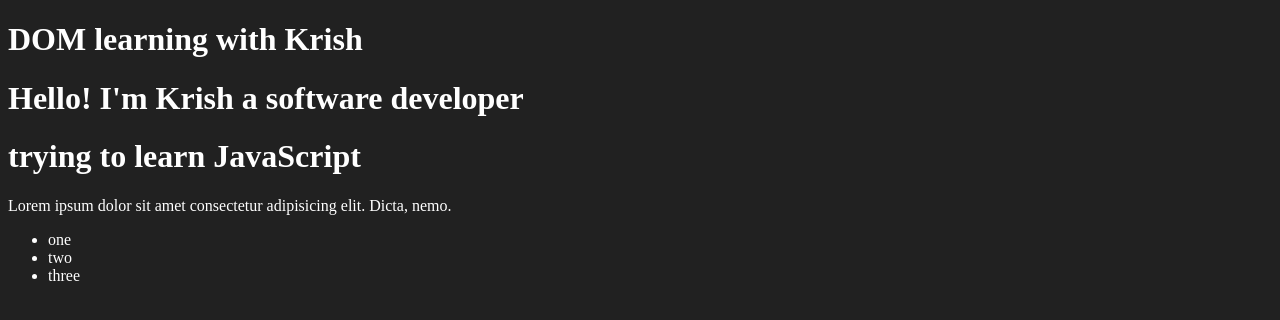
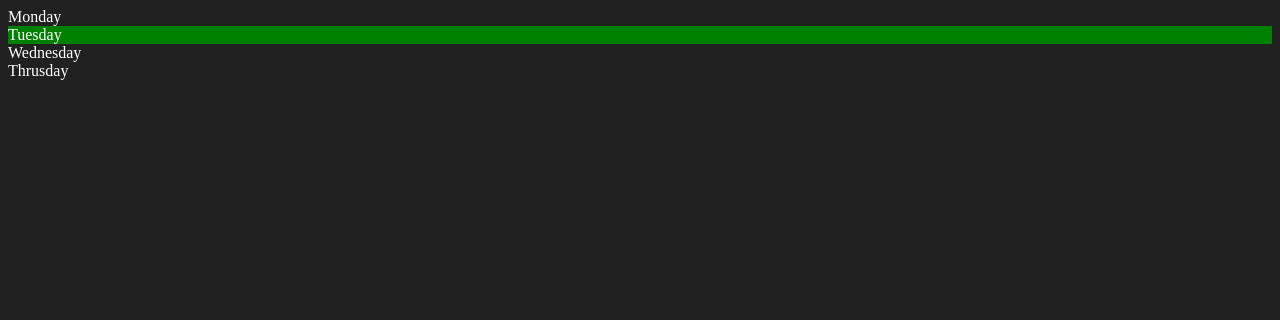
Before and after one commit to Krrishbalana/JS, a plain HTML site: page 06_DOM/01.html in a window 1280 px wide. Drawn offline with Linux system fonts and the light colour scheme.

Commit message:
selection of parent and child with script and then manipulate

```diff
--- a/06_DOM/01.html
+++ b/06_DOM/01.html
@@ -12,16 +12,51 @@
     </style>
 </head>
 <body>
-    <div class="bg-balck">
-        <h1 id="title" class="heading">DOM learning with Krish</h1>
-        <h1 id="intro" >Hello! I'm Krish a software developer</h1>
-        <h1>trying to learn JavaScript</h1>
-        <p>Lorem ipsum dolor sit amet consectetur adipisicing elit. Dicta, nemo.</p>
-        <ul>
-            <li>one</li>
-            <li>two</li>
-            <li>three</li>
-        </ul>
+    <div class="parent">
+        <div class="day">Monday</div>
+        <div class="day">Tuesday</div>
+        <div class="day">Wednesday</div>
+        <div class="day">Thrusday</div>
     </div>
 </body>
+<script>
+    console.log("script loaded");
+    // check all the content in the parent element
+    const parent = document.querySelector('.parent');
+    console.log(parent);
+    console.log(parent.children); // gives an HTML collection of all the children in the parent element.
+    console.log(parent.children.length); // 4
+    console.log(parent.children[1].innerHTML);
+
+    console.log("for loop in the HTML collection =>");
+
+    for (let i = 0; i < parent.children.length; i++) {
+        console.log(parent.children[i].innerHTML);
+
+    }
+    parent.children[1].style.backgroundColor = 'green';
+    // another property for the parent=>
+
+    console.log(parent.firstElementChild); // return the first children of parent element
+    console.log(parent.lastElementChild); // return the last children of parent element
+
+    // lets move to the parent from the children
+
+    const day1 = document.querySelector('.day');
+    console.log(day1.innerHTML); // Monday
+    console.log(day1.parentElement); // this will give you the direct parent element of any children.
+    // lets traverse to the next simbling
+
+    console.log(day1.nextElementSibling.nextElementSibling.innerHTML); // next to next simbling
+
+    //how many nodes a parent have
+    console.log("NODES: ", parent.childNodes); // return a node list of all children of the parent element
+
+
+
+
+
+
+
+</script>
 </html>
```
